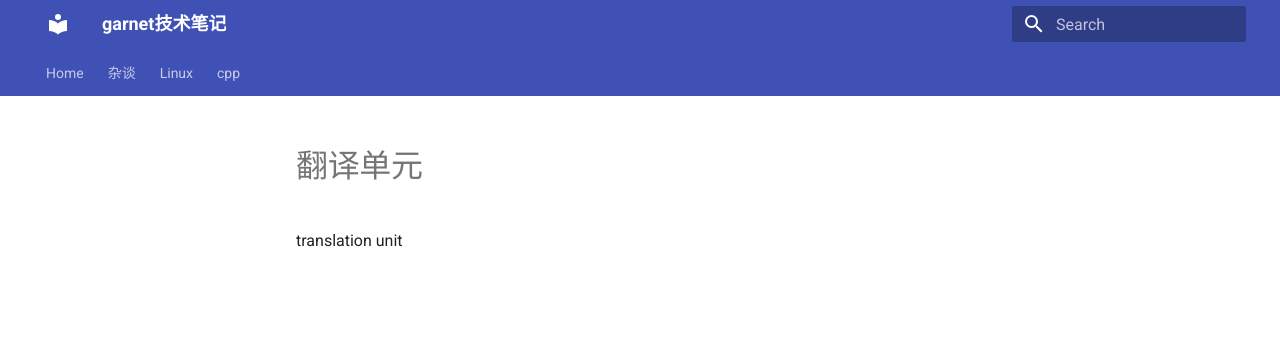
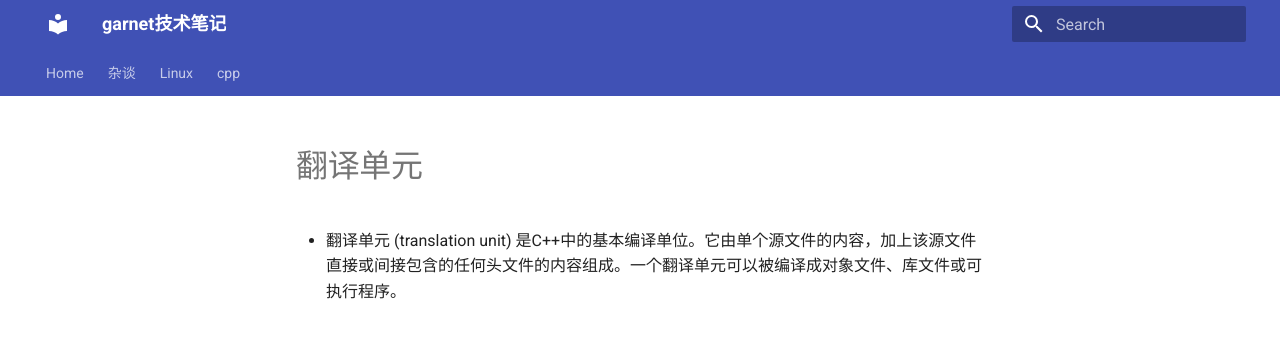
Before and after one commit to ymma98/technotes, an MkDocs documentation site: the page built from docs/cpp/翻译单元.md, in a window 1280 px wide. Shown: the top 338 px of the page. Built offline with MkDocs 1.6.1 and Material for MkDocs 9.7.7, drawn with Linux system fonts in a browser that asks for light colours.

Commit message:
docs/cpp/翻译单元.md updated from https://stackedit.cn/

```diff
--- a/docs/cpp/翻译单元.md
+++ b/docs/cpp/翻译单元.md
@@ -1,8 +1,8 @@
 # 翻译单元
 
-translation unit
 
 
+-   翻译单元 (translation unit) 是C++中的基本编译单位。它由单个源文件的内容，加上该源文件直接或间接包含的任何头文件的内容组成。一个翻译单元可以被编译成对象文件、库文件或可执行程序。
 <!--stackedit_data:
-eyJoaXN0b3J5IjpbMjEwNzE1MjE0NF19
+eyJoaXN0b3J5IjpbMTc1MjI5MzczXX0=
 -->
```
